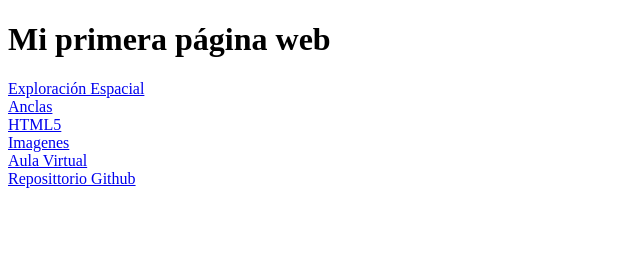
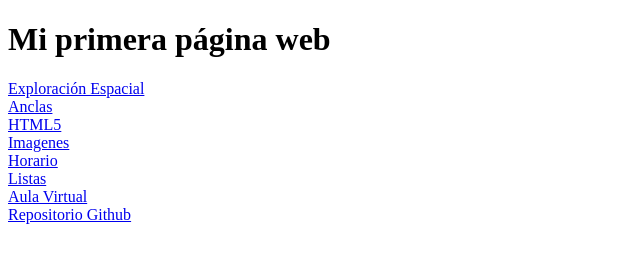
Before and after one commit to alberti06/DYP-WEB, a plain HTML site: page index.html in a window 1280 px wide. Shown: the whole page, without its empty margins (0-640 px from the left). Drawn offline with Linux system fonts and the light colour scheme.

Commit message:
Update index.html

```diff
--- a/index.html
+++ b/index.html
@@ -13,9 +13,13 @@
    <a href="html5.html">HTML5</a>
     <br>
    <a href="imagenes.html">Imagenes</a>
+   <br>
+   <a href="horario.html">Horario</a>
+    <br>
+   <a href="listas.html">Listas</a>
     <br>
      <a href="https://aulavirtual.murciaeduca.es" target="_blank">Aula Virtual</a>
   <br>
-       <a href="https://github.com/alberti06/DYP-WEB" target="_blank">Reposittorio Github</a>
+       <a href="https://github.com/alberti06/DYP-WEB" target="_blank">Repositorio Github</a>
  </body>
 </html>
```
